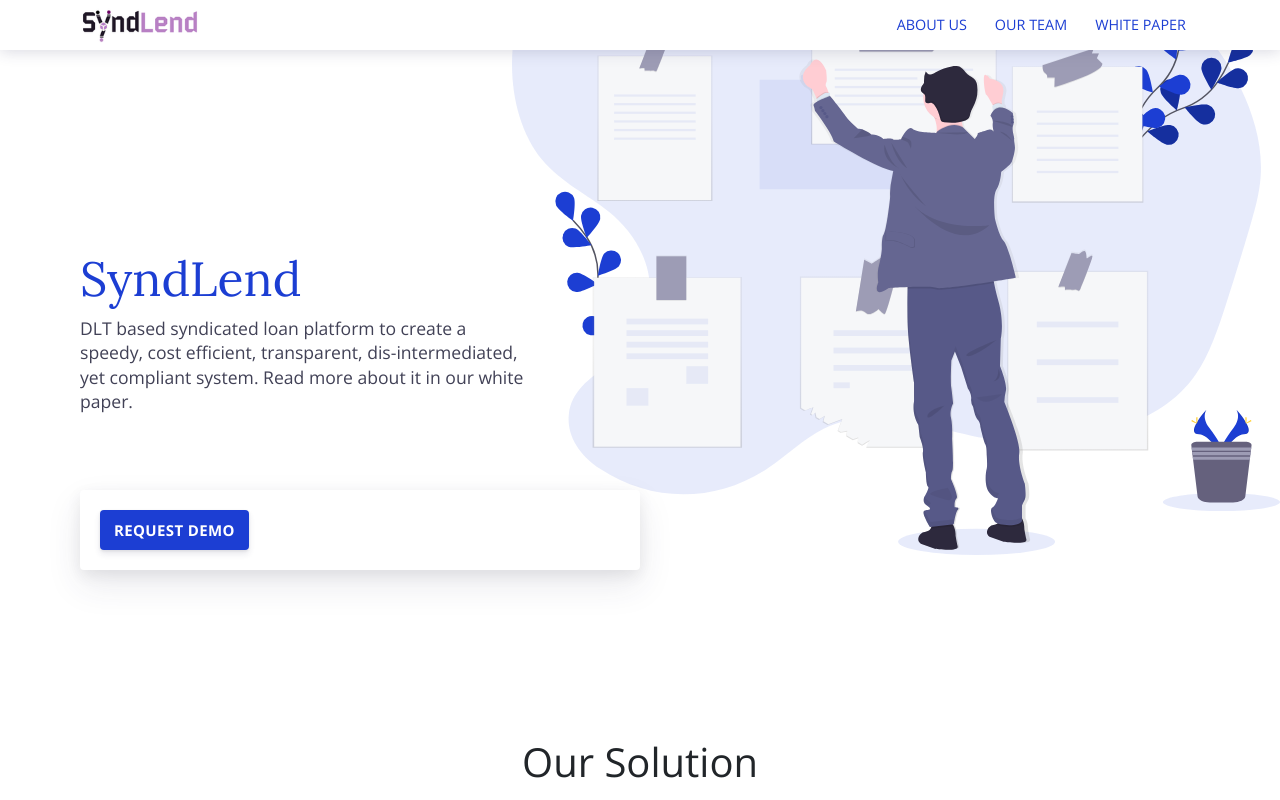
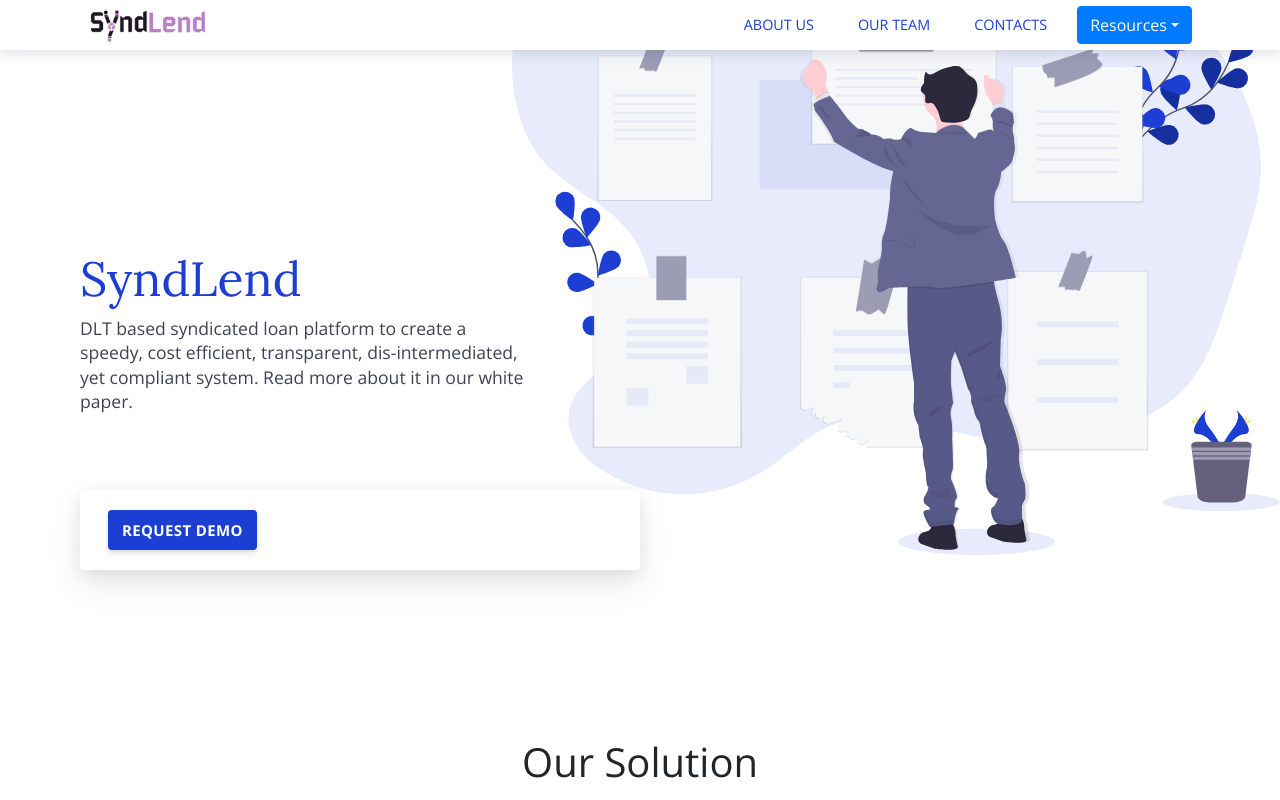
Before and after one commit to consensolabs/SyndLend, a Gatsby site: page / in a window 1280 px wide. Shown: the top 800 px of the page. Built offline with nearby package versions, Linux system fonts and the light colour scheme; Gatsby itself is replaced by a stand-in of ours.

Commit message:
adds contact header, Resources dropdown

```diff
--- a/gatsby-config.js
+++ b/gatsby-config.js
@@ -17,14 +17,14 @@
         name: 'Our Team',
         link: '/team',
       },
+      {
+        name: 'Contacts',
+        link: '/testimonials',
+      },
       // {
-      //   name: 'Contacts',
-      //   link: '/testimonials',
+      //   name: 'Resources',
+      //   link: 'https://drive.google.com/drive/folders/181umW0YGcd7dMRvpm_J_NNWqJ1h6jZgu',
       // },
-      {
-        name: 'White Paper',
-        link: 'https://drive.google.com/drive/folders/181umW0YGcd7dMRvpm_J_NNWqJ1h6jZgu',
-      },
     ],
   },
   plugins: [
--- a/package.json
+++ b/package.json
@@ -10,6 +10,7 @@
     "serve": "gatsby serve"
   },
   "dependencies": {
+    "bootstrap": "^4.4.1",
     "gatsby": "^2.0.33",
     "gatsby-plugin-google-analytics": "^2.0.14",
     "gatsby-plugin-react-helmet": "^3.0.4",
@@ -17,7 +18,9 @@
     "gatsby-source-filesystem": "^2.0.12",
     "gatsby-transformer-json": "^2.1.6",
     "gatsby-transformer-remark": "^2.1.15",
+    "jquery": "^3.5.0",
     "node-sass": "^4.11.0",
+    "popper.js": "^1.16.1",
     "react": "^16.5.1",
     "react-dom": "^16.5.1",
     "react-helmet": "^5.2.0"
--- a/src/components/Menu.js
+++ b/src/components/Menu.js
@@ -1,5 +1,11 @@
 import React from 'react';
 import { graphql, StaticQuery, Link } from 'gatsby';
+import 'bootstrap/dist/css/bootstrap.min.css';
+import $ from 'jquery';
+import Popper from 'popper.js';
+import 'bootstrap/dist/js/bootstrap.bundle.min';
+import './MenuCss.css';
+
 
 const Menu = (props) => {
   const { menuLinks } = props.data.site.siteMetadata;
@@ -11,6 +17,21 @@
             <Link to={link.link}>{link.name}</Link>
           </li>
         ))}
+
+
+        <div class="dropdown">
+          <a class="btn btn-primary dropdown-toggle" href="#" role="button" id="dropdownMenuLink" data-toggle="dropdown" aria-haspopup="true" aria-expanded="false">
+            Resources
+  </a>
+
+          <div class="dropdown-menu" aria-labelledby="dropdownMenuLink">
+            <a class="dropdown-item" target="_blank" href="https://syndlend.com/syndlend-whitepaper-v1.pdf">White Paper</a>
+            <a class="dropdown-item" target="_blank" href="https://drive.google.com/file/d/15TI89giDX7DIGlmRkvRY62hMwELxpT8a/view?usp=sharing">Brochure</a>
+
+          </div>
+        </div>
+
+
       </ul>
     </div>
   );
--- /dev/null
+++ b/src/components/MenuCss.css
@@ -0,0 +1,20 @@
+.dropdown:hover>.dropdown-menu {
+    display: block;
+  }
+
+  .dropdown>.dropdown-toggle:active {
+    /*Without this, clicking will make it sticky*/
+      pointer-events: none;
+  }
+
+  a {
+      margin-left:  0.5rem;
+      margin-right: 0.5rem;
+  }
+
+  .dropdown-menu {
+      margin-left: 0.5rem;
+      margin-right:  0.5rem;
+      margin-top: 0rem;
+      padding-top:  0rem;
+  }
--- a/src/data/features.json
+++ b/src/data/features.json
@@ -1,37 +1,37 @@
 [
   {
     "title": "Decentralized loan trade desk",
-    "description": "Instant and easy deployment to devise an efficient syndicated loan market",
-    "image": "/features/noun_branding_1885335.svg"
+    "description": "",
+    "image": "../../static/logo/loan.svg"
   },
   {
     "title": "Quicker settlement",
-    "description": "Each entity receives all the relevant information about the loan, market status without having to trust the single source",
-    "image": "/features/noun_The Process_1885341.svg"
+    "description": "",
+    "image": "/features/noun_The Process_1885341.png"
   },
   {
     "title": "Transparent and privacy preserved",
-    "description": "Each entity receives all the relevant information about the loan, market status without having to trust the single source",
+    "description": "",
     "image": "/features/noun_The Process_1885341.svg"
   },
   {
     "title": "Cost-effective negotiations",
-    "description": "Integration of the token system and instant verification through smart contracts speeds up the settlement time",
+    "description": "",
     "image": "/features/noun_3d modeling_1885342.svg"
   },
   {
     "title": "Data safety with replicated data",
-    "description": "Integration of the token system and instant verification through smart contracts speeds up the settlement time",
+    "description": "",
     "image": "/features/noun_3d modeling_1885342.svg"
   },
   {
     "title": "Authenticity of the events",
-    "description": "Integration of the token system and instant verification through smart contracts speeds up the settlement time",
+    "description": "",
     "image": "/features/noun_3d modeling_1885342.svg"
   },
   {
     "title": "Untampered transactions",
-    "description": "Integration of the token system and instant verification through smart contracts speeds up the settlement time",
+    "description": "",
     "image": "/features/noun_3d modeling_1885342.svg"
   }
 ]
--- a/src/pages/index.js
+++ b/src/pages/index.js
@@ -66,7 +66,8 @@
               <div className="feature">
                 {edge.node.image && (
                   <div className="feature-image">
-                    <img src={withPrefix(edge.node.image)} />
+                    {/* <img src={withPrefix(edge.node.image)} /> */}
+                    <img width="50%" src="https://img.icons8.com/nolan/64/debt.png" />
                   </div>
                 )}
                 <h2 className="feature-title">{edge.node.title}</h2>
--- a/src/pages/testimonials/index.js
+++ b/src/pages/testimonials/index.js
@@ -12,7 +12,7 @@
         <div className="container">
           <div className="row">
             <div className="col-12">
-              <h1>Testimonals</h1>
+              <h1>Contacts</h1>
             </div>
           </div>
         </div>
```
Also changed, not shown: static/logo/loan.png (added), static/logo/loan.svg (added), 2 other files.
